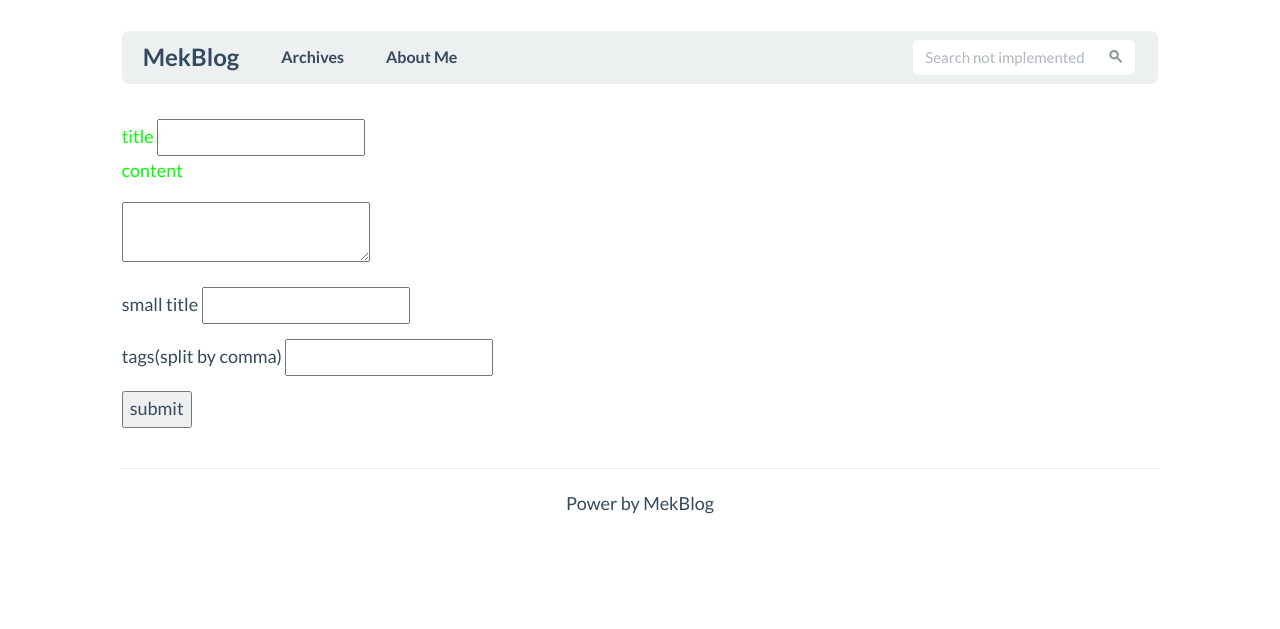
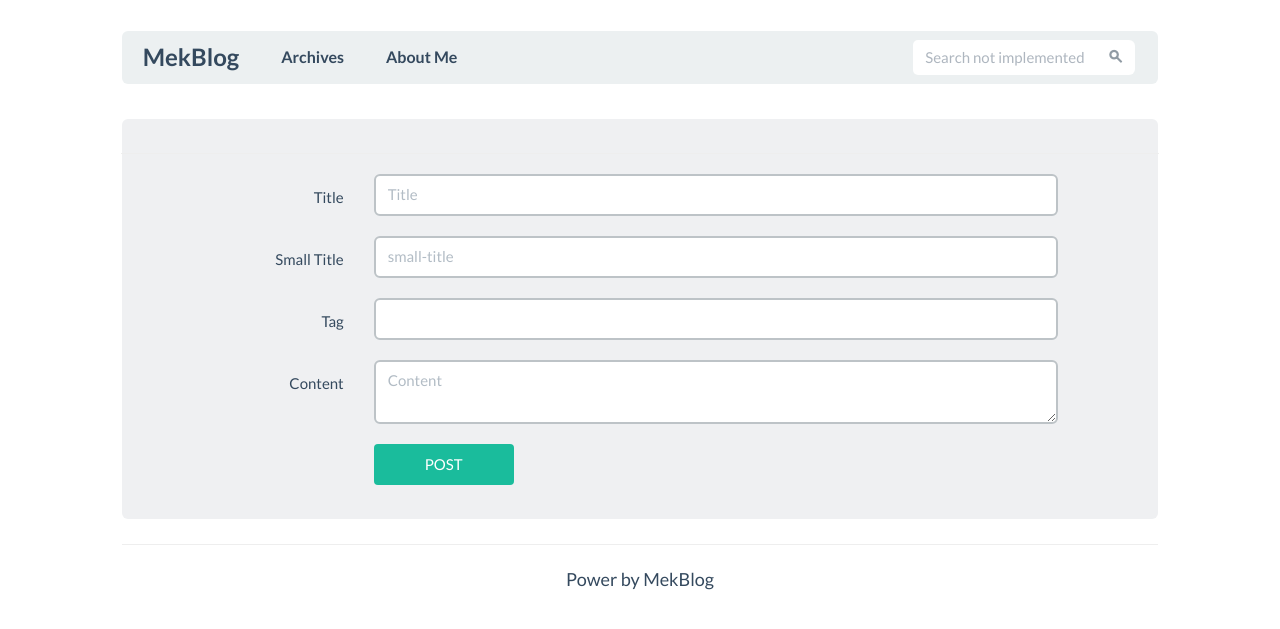
Before and after one commit to lams2135/MekBlog, a Flask app: page /new-archive in a window 1280 px wide. Shown: the top 629 px of the page. Run offline with Flask 2, Linux system fonts and the light colour scheme; the visitor is signed in with stand-in values (Sample User, id 1); parts of the project's set-up code (start-up, migrations or seed data) failed here and were passed over; some libraries are stand-ins or nearby versions.

Commit message:
fixbugs-20140820-X1

```diff
--- a/src/mekblog/archive.py
+++ b/src/mekblog/archive.py
@@ -29,4 +29,9 @@ def post(inform):
 	db_connect.insert(archive)
 	return True, None
 
+def update(query_obj, inform):
+	db_connect.update()
+
+def remove(query_obj):
+	db_connect.remove(query_obj)
 # TODO: add: edit & delete op
--- a/src/static/simple/style.css
+++ b/src/static/simple/style.css
@@ -37,6 +37,10 @@ body { /*
 	text-align:left;
 }
 
+.archive-post {
+	text-align:left;
+}
+
 .archive-view-title {
 	font-size:40px;
 }
--- a/src/templates/archive.html
+++ b/src/templates/archive.html
@@ -1,4 +1,4 @@
-{% extends "two-colume.html" %}
+{% extends "two-column.html" %}
 {% block title %}{{ archive['title'] }}{% endblock %}
 {% block container %}
 <div class="tile archive-view opacity">
--- a/src/templates/archive_index.html
+++ b/src/templates/archive_index.html
@@ -1,4 +1,4 @@
-{% extends "two-colume.html" %}
+{% extends "two-column.html" %}
 {% block title %}archives{% endblock %}
 {% block container %}
 <table>
--- a/src/templates/index.html
+++ b/src/templates/index.html
@@ -1,6 +1,7 @@
 {% extends "base.html" %}
 {% block title %}Index{% endblock %}
 {% block content %}
+<div class="tile archive-post">
   <blockquote>
     <p>MekBlog</p>
     <small>MekBlog is a template for personal blog.</small>
@@ -9,6 +10,7 @@
   <a href="{{ url_for('archive_index') }}"><b>ARCHIVES</b></a>
   <a href="{{ url_for('login') }}"><b>ADMIN</b></a>
   <br>
+</div>
 {% endblock %}
 {% block footer %}
 INDEX_FOOTER
--- a/src/templates/new-archive.html
+++ b/src/templates/new-archive.html
@@ -1,20 +1,43 @@
 {% extends "base.html" %}
 {% block title %}new-archive{% endblock %}
 {% block content %}
-	<form action="{{ url_for('new_archive') }}" method="post">
-		<font color = "#00FF00"> title </font>
-		<input type="text" name="title">
-		<p>
-		<font color = "#00FF00"> content </font>
-		<p>
-		<textarea name="content"></textarea>
-		<p>
-		<font> small title </font>
-		<input type="text" name="small-title">
-		<p>
-		<font> tags(split by comma)</font>
-		<input type="text" name="tag">
-		<p>
-		<input type="submit" value="submit">
-	</form>
+<div class="tile archive-post">
+  <div class="row">
+    <hr>
+    <div class="col-sm-11">
+      <form class="form-horizontal" action="{{ url_for('new_archive') }}" method="post">
+	<div class="form-group">
+	  <label for="input-title" class="col-sm-3 control-label">Title</label>
+	  <div class="col-sm-9">
+	    <input type="text" class="form-control" id="input-title" name="title" placeholder="Title">
+	  </div>
+	</div>
+	<div class="form-group">
+	  <label for="input-small-title" class="col-sm-3 control-label">Small Title</label>
+	  <div class="col-sm-9">
+	    <input type="text" class="form-control" id="input-small-title" name="small-title" placeholder="small-title">
+	  </div>
+	</div>
+	<div class="form-group">
+	  <label for="input-tag" class="col-sm-3 control-label">Tag</label>
+	  <div class="col-sm-9">
+	    <input type="text" class="form-control" id="input-tag" name="tag">
+	  </div>
+	</div>
+	<div class="form-group">
+	  <label for="input-content" class="col-sm-3 control-label">Content</label>
+	  <div class="col-sm-9">
+	    <textarea class="form-control" id="input-content" name="content" placeholder="Content"></textarea>
+	  </div>
+	</div>
+	<div class="form-group">
+	  <div class="col-sm-offset-3 col-sm-9">
+	    <button type="submit" class="btn btn-primary btn-wide">POST</button>
+	  </div>
+	</div>
+      </form>
+    </div>
+    <div class="col-sm-1"></div>
+  </div>
+</div>
 {% endblock %}
--- a/src/templates/two-colume.html
+++ b/src/templates/two-column.html
@@ -1,11 +1,11 @@
 {% extends "base.html" %}
 {% block content %}
 <div class="row">
-	<div class="col-xs-9">
+	<div class="col-sm-9">
 		{% block container %}
 		{% endblock %}
 	</div>
-	<div class="col-xs-3">
+	<div class="col-sm-3">
 		{% block sidebar %}
 		<div class="tile opacity">
 		  <h6>hot tags</h6>
```
Lines whose indentation alone changed are shown as unchanged.
